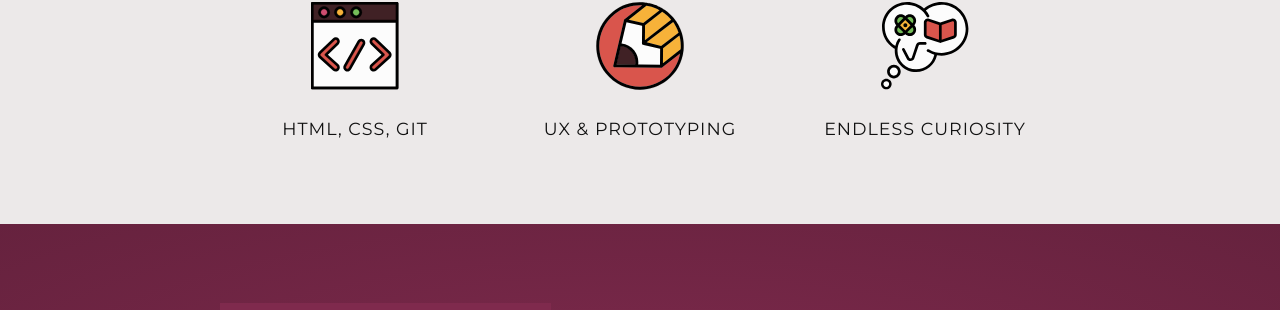
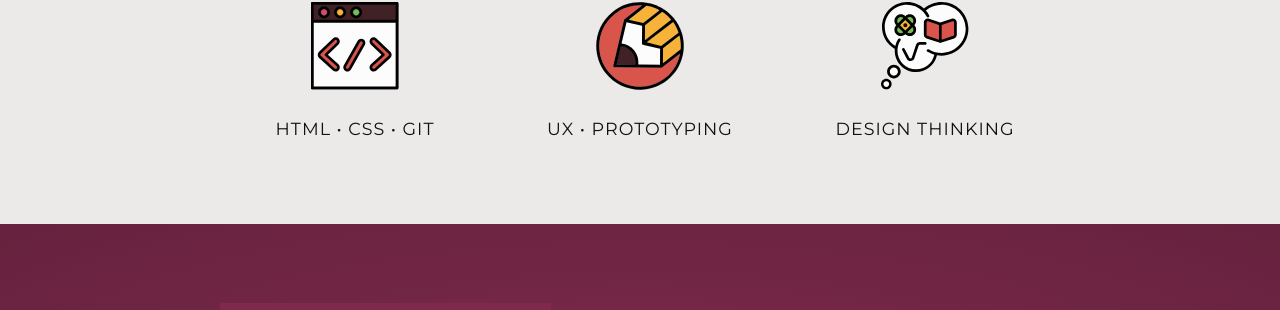
Before and after one commit to edelstone/my-website, a Jekyll site: the page built from index.html, in a window 1280 px wide. Shown: the part 854-1164 px from the top of the page. Built offline with Jekyll 4.4.1, drawn with Linux system fonts in a browser that asks for light colours; nearby versions of some CDN libraries; comment, search, counter and statistics services are not loaded.

Commit message:
changes text on three column icons on homepage, little more clever

```diff
--- a/index.html
+++ b/index.html
@@ -34,15 +34,15 @@ footer-choices: hide-and-dont-read
 		<div class="constrain multi-layout-2">
 			<div class="icon col col-1">
 				<img src="images/icon-html.svg" alt="Web browser" />
-				<h3>HTML, CSS, Git</h3>
+				<h3>HTML • CSS • Git</h3>
 			</div>
 			<div class="icon col col-2">
 				<img src="images/icon-writing.svg" alt="Pencil" />
-				<h3>UX &amp; prototyping</h3>
+				<h3>UX • prototyping</h3>
 			</div>
 			<div class="stack icon col col-3">
 				<img src="images/icon-thought.svg" alt="Thought bubble" />
-				<h3>Endless curiosity</h3>
+				<h3>Design thinking</h3>
 			</div>
 		</div>
 	</div>
```
